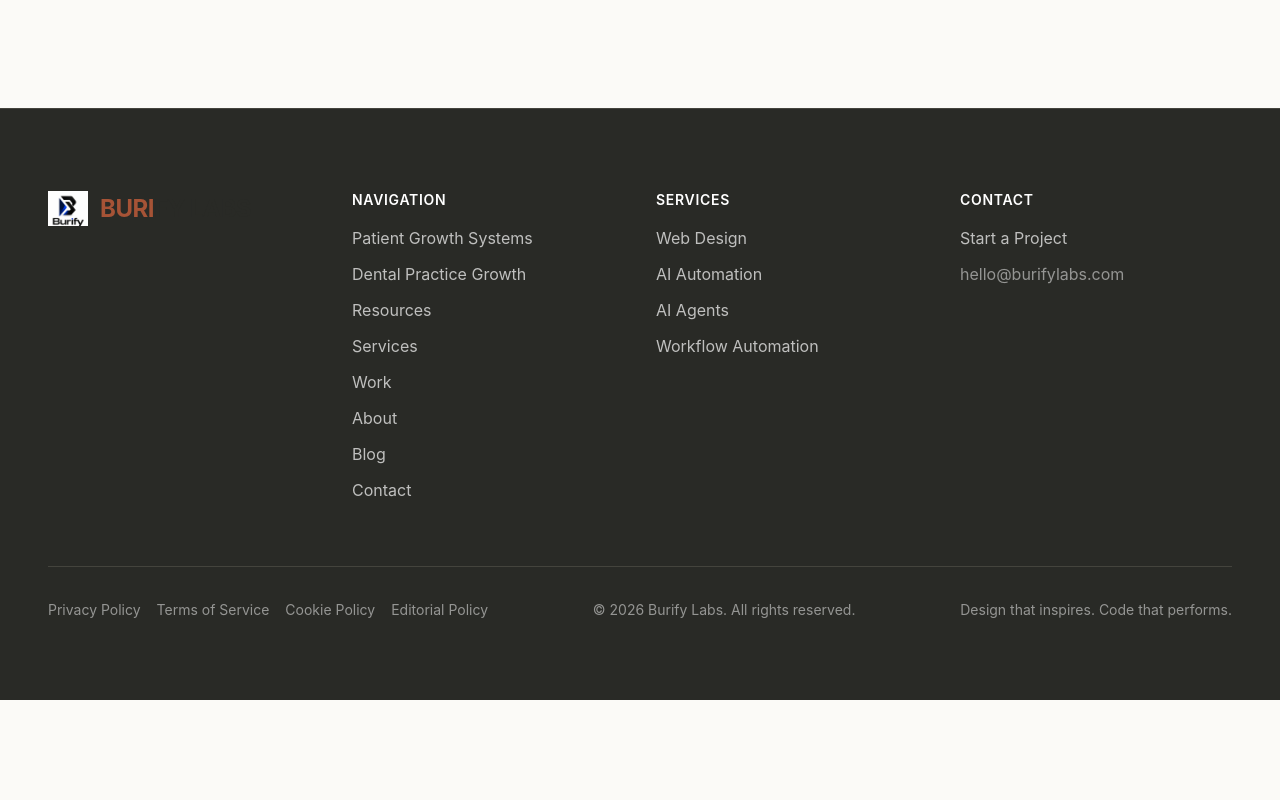
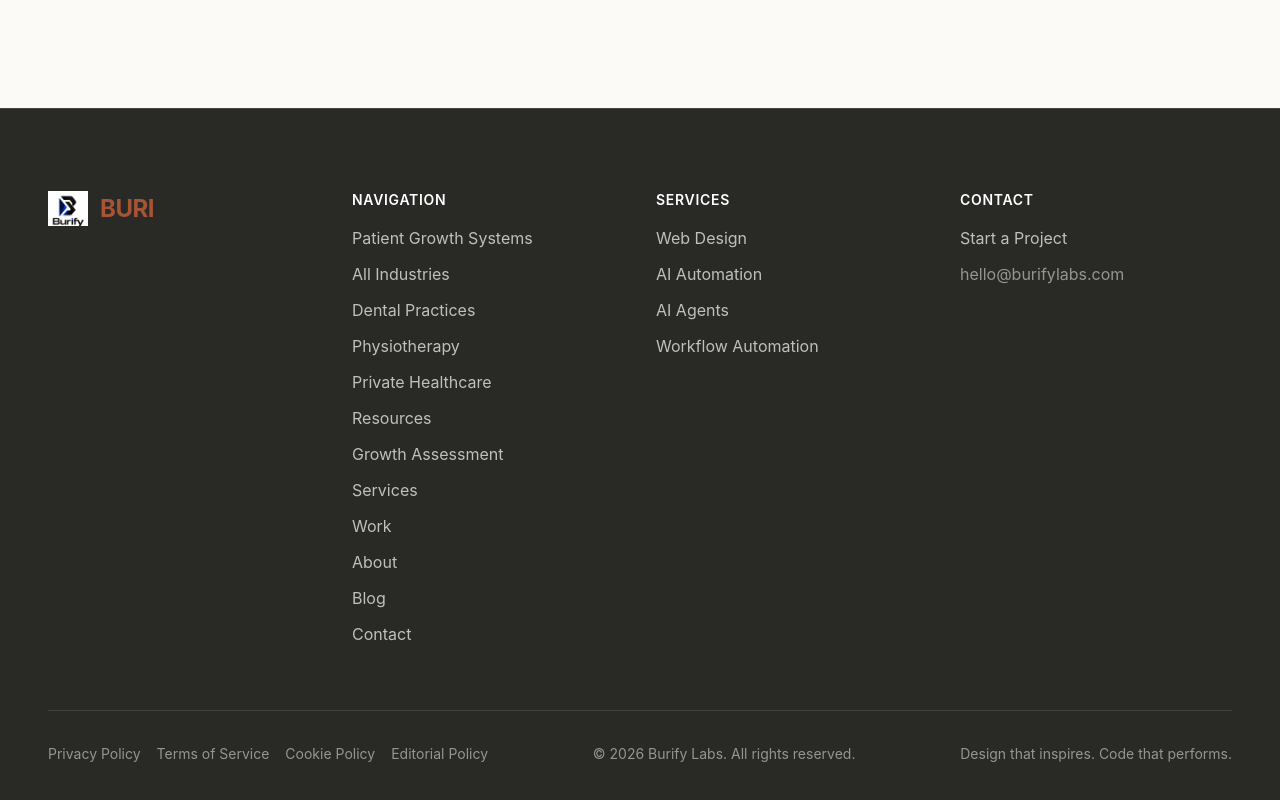
Before and after one commit to burifydesigns-design/burify-labbs2, a Next.js app: page / in a window 1280 px wide. Shown: the part 8208-9008 px from the top of the page. Before the commit the page ends 8908 px from the top, so only its background shows below. Built offline with nearby package versions, Linux system fonts and the light colour scheme; no server answers; the database is empty.

Commit message:
Add direct pathways to industry pages and growth assessment in homepage footer

```diff
--- a/app/home/HomeFooter.tsx
+++ b/app/home/HomeFooter.tsx
@@ -10,8 +10,12 @@ const services = [
 
 const navigation = [
   { label: "Patient Growth Systems", href: "/patient-growth" },
-  { label: "Dental Practice Growth", href: "/industries" },
+  { label: "All Industries", href: "/industries" },
+  { label: "Dental Practices", href: "/industries/dental-practices" },
+  { label: "Physiotherapy", href: "/industries/physiotherapy" },
+  { label: "Private Healthcare", href: "/industries/private-healthcare" },
   { label: "Resources", href: "/resources" },
+  { label: "Growth Assessment", href: "/growth-assessment" },
   { label: "Services", href: "/services" },
   { label: "Work", href: "/work" },
   { label: "About", href: "/about" },
```
